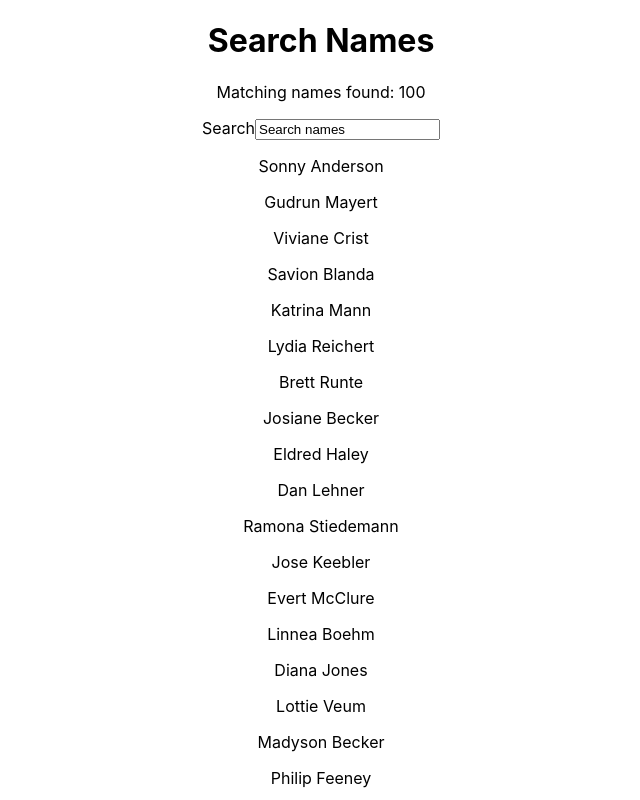
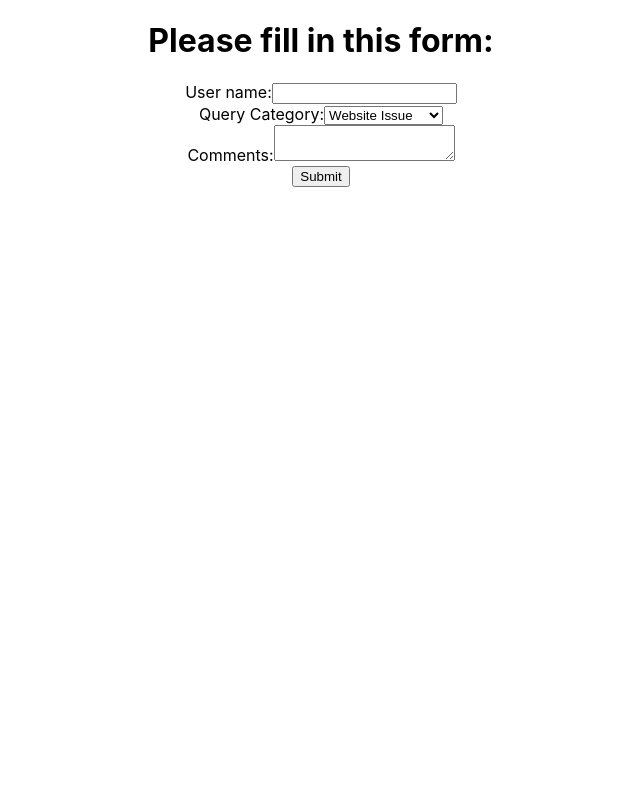
Before and after one commit to ccp84/ci_react, a React (Create React App) app in the folder my-app/: page / in a window 1280 px wide. Shown: the top 800 px of the page, without its empty margins (319-959 px from the left). Built offline with nearby package versions, Linux system fonts and the light colour scheme.

Commit message:
jsx>form with hooks

```diff
--- a/my-app/src/App.js
+++ b/my-app/src/App.js
@@ -1,10 +1,10 @@
 import "./App.css";
-import SearchBar from "./Components/SearchBar";
+import ControlledFormHooks from "./Components/ControlledFormHooks";
 
 function App() {
 	return (
 		<div className="App">
-			<SearchBar />
+			<ControlledFormHooks />
 		</div>
 	);
 }
--- /dev/null
+++ b/my-app/src/Components/ControlledFormHooks.jsx
@@ -0,0 +1,54 @@
+import { useState } from "react";
+
+function ControlledFormHooks() {
+	const [name, setName] = useState("");
+	const [category, setCategory] = useState("website");
+	const [comment, setComment] = useState("");
+	const handleSubmit = (e) => {
+		e.preventDefault();
+		console.log(name, category, comment);
+	};
+
+	return (
+		<div>
+			<h1>Please fill in this form:</h1>
+			<form onSubmit={handleSubmit}>
+				<div>
+					<label htmlFor="username">User name:</label>
+					<input
+						id="username"
+						name="username"
+						value={name}
+						onChange={(e) => setName(e.target.value)}
+						type="text"
+					/>
+				</div>
+				<div>
+					<label htmlFor="query">Query Category:</label>
+					<select
+						id="query"
+						name="query"
+						value={category}
+						onChange={(e) => setCategory(e.target.value)}
+					>
+						<option value="website">Website Issue</option>
+						<option value="order">Order Issue</option>
+						<option value="general">General Enquiry</option>
+					</select>
+				</div>
+				<div>
+					<label htmlFor="comments">Comments:</label>
+					<textarea
+						id="comments"
+						name="comments"
+						value={comment}
+						onChange={(e) => setComment(e.target.value)}
+					/>
+				</div>
+				<input type="submit" />
+			</form>
+		</div>
+	);
+}
+
+export default ControlledFormHooks;
```
